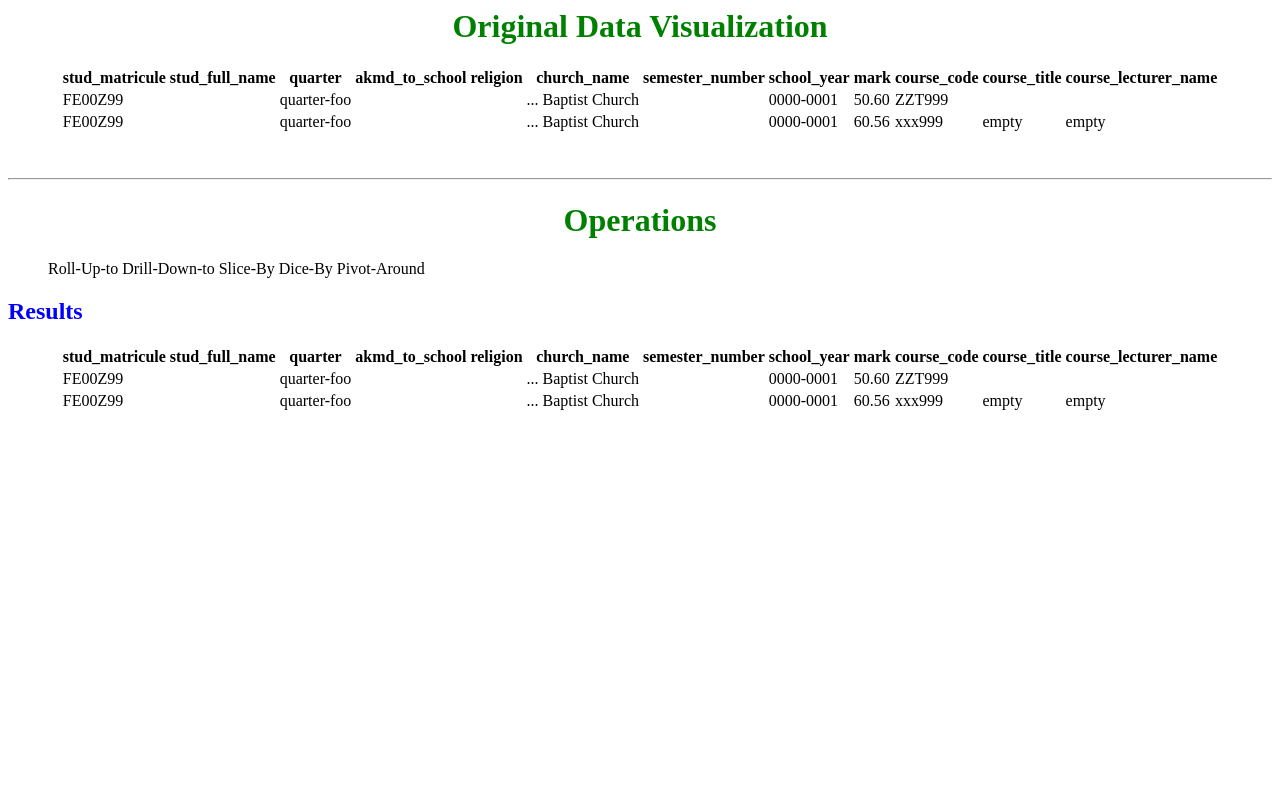
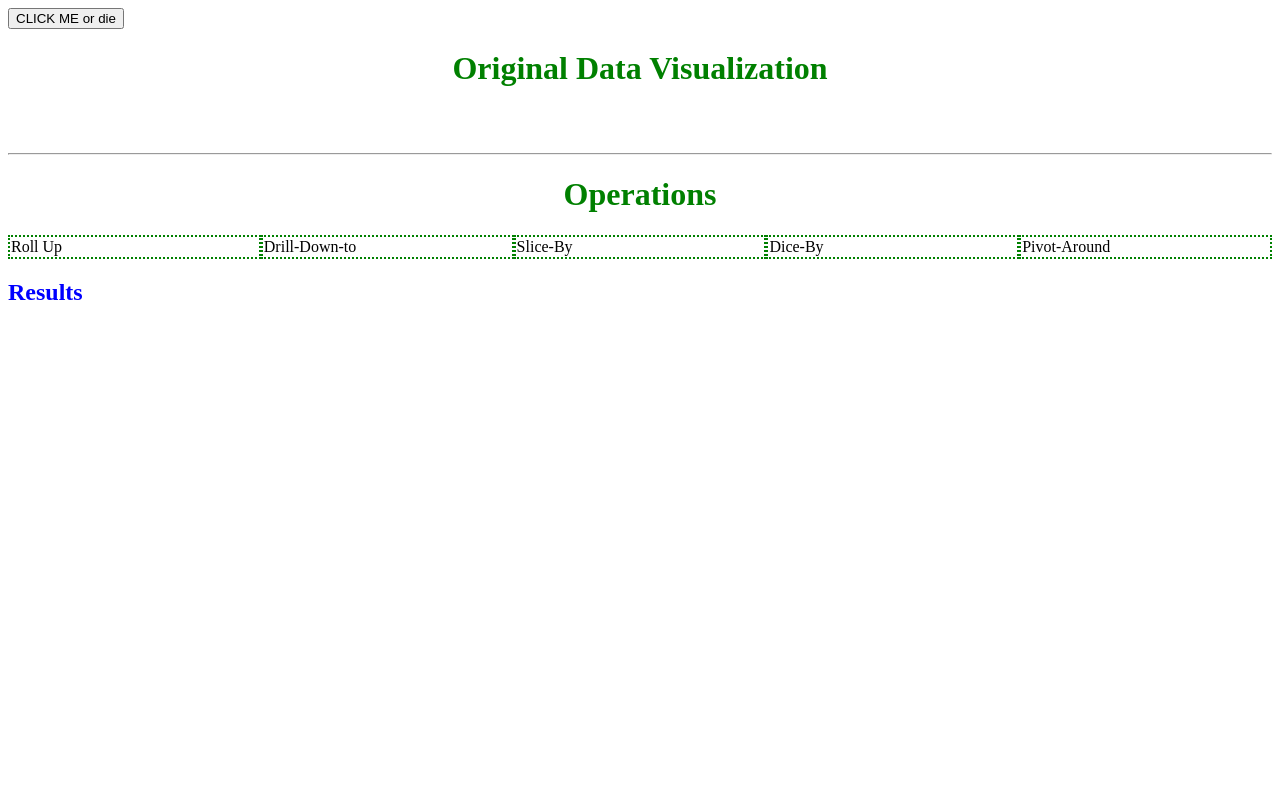
Before and after one commit to nDZIB/cef447_proj, a PHP site: page / in a window 1280 px wide. Run offline with PHP 8.4, Linux system fonts and the light colour scheme; data comes from the database, SQL or seed files in the repository.

Commit message:
modified drill down and rollup operations

```diff
--- a/UNIV_WARE_APP/css/styles.css
+++ b/UNIV_WARE_APP/css/styles.css
@@ -8,6 +8,59 @@ td,th,tr {
 	position: fixed;
 }
 
+li.operation {
+	background-color: #eeffff;
+	color: blue;
+	font-size: 18px;
+	margin-bottom: 2px;
+	border-radius: 5px;
+	list-style: none;
+}
+
 ul#ops > li{
 	display: inline;
 }
+
+/*dialoge box*/
+div#dialog {
+	right: 0;
+	top: 0;
+	height: 100%;
+	width: 100%;
+	background-color: rgba(50, 50, 50, 0.8);
+	display: none;
+	position: fixed;
+	z-index: 1;
+	padding-top: 200px;
+	overflow: hidden;
+}
+
+div#dialog_box {
+	margin-left: auto;
+	margin-right: auto;
+	width: 50%;
+	/*padding: 5%;*/
+	background-color: rgba(200, 200, 200, 0.5);
+}
+
+/*grids*/
+/*rows*/
+* {
+	box-sizing: border-box;
+}
+
+.row:after {
+	clear: both;
+	content: "";
+	display: block;
+}
+.col-6 {width: 50%;}
+.col-12 {width: 100%;}
+.col-7 {width:20%;}
+
+
+[class *= "col-"] {
+	float: left;
+	padding: 1px;
+	border: 2px dotted green;
+}
--- a/UNIV_WARE_APP/dscripts/dbconnection.php
+++ b/UNIV_WARE_APP/dscripts/dbconnection.php
@@ -30,6 +30,16 @@ function get_resultset_headers($resultset, $size) {
 	return $table_header;
 }
 
+function get_resultset_headers_list($resultset, $size) {
+	$table_headers_list="<ul>";
+
+	for ($i=0; $i < $size ; $i++) {
+		$col_name =$resultset->getColumnMeta($i)['name'];
+		$table_headers_list .= "<li onclick='select_field(this.value)'>".$col_name."</li>";
+	}
+	return $table_headers_list."</ul>";
+}
+
 //get number of columns in resultset
 function get_resultset_size($connection, $query) {
 	$pstatement2 = $connection->prepare ($query);
--- a/UNIV_WARE_APP/index.php
+++ b/UNIV_WARE_APP/index.php
@@ -8,6 +8,7 @@
 	<script type="text/javascript" src="./scripts/index_script.js"></script>
 	<link rel="stylesheet" type="text/css" href="./css/styles.css">
 
+<button onclick="show_dialog()">CLICK ME or die</button>
 	<div id="base_data_div">
 		<center><h1 style="color: green;">Original Data Visualization</h1></center>
 		<center>
@@ -20,46 +21,45 @@
 <hr>
 <div>
 	<center><h1 style="color:green;">Operations</h1></center>
-	<div id="operations" onmouseleave="tidy_up()">
-		<ul id="ops">
-		<li id="roll-up-to" onmouseover="show_operation_fields(this.id)" >
-			Roll-Up-to
+	<div id="operations" class="row" onmouseleave="tidy_up()">
+		<div class="col-7" id="roll-up-to" onmouseover="show_operation_fields(this.id)">
+			Roll Up
 			<ul class="operation_list" id="roll_up_list" onmouseleave ="hide_list(this.id)">
 				<li class="operation" id="department" onclick="roll_up(this.id)">Department</li>
 				<li class="operation" id="faculty" onclick="roll_up(this.id)">Faculty</li>
 				<li class="operation" id="religion" onclick="roll_up(this.id)">Religion</li>
 				<li class="operation" id="Shool_year" onclick="roll_up(this.id)">Shool_year</li>
 			</ul>
-		</li>
-		<!-- next operation -->
-		<li id="drill-down-to" onmouseover="show_operation_fields(this.id)" >
-			Drill-Down-to
+		</div>
+		<div class="col-7" id="drill-down-to" onmouseover="show_operation_fields(this.id)">
+			<span>Drill-Down-to</span>
 			<ul class="operation_list" id="drill_down_list" onmouseleave ="hide_list(this.id)">
 				<li class="operation" id="department" onclick="drill_down(this.id)">Department</li>
+				<li class="operation" id="faculty" onclick="roll_up(this.id)">Faculty</li>
+				<li class="operation" id="religion" onclick="roll_up(this.id)">Religion</li>
+				<li class="operation" id="Shool_year" onclick="roll_up(this.id)">Shool_year</li>
 			</ul>
-		</li>
-		<!-- slice operation -->
-		<li id="slice-by" onmouseover="show_operation_fields(this.id)" >
-			Slice-By
+		</div>
+
+		<div class="col-7" id="slice-by" onmouseover="show_operation_fields(this.id)">
+			<span>Slice-By</span>
 			<ul class="operation_list" id="slice_list" onmouseleave ="hide_list(this.id)">
 				<li class="operation" id="Student_dim" onclick="slice(this.id)">Student</li>
 			</ul>
-		</li>
-		<!-- Dice operation -->
-		<li id="dice-by" onmouseover="show_operation_fields(this.id)" >
-			Dice-By
+		</div>
+		<div class="col-7" id="dice-by" onmouseover="show_operation_fields(this.id)">
+			<span>Dice-By</span>
 			<ul class="operation_list" id="dice_list" onmouseleave ="hide_list(this.id)">
 				<li class="operation" id="Student_dim" onclick="dice(this.id)">Student</li>
 			</ul>
-		</li>
-		<!-- pivot operation -->
-		<li id="pivot-around" onmouseover="show_operation_fields(this.id)" >
-			Pivot-Around
+		</div>
+		<div class="col-7" id="pivot-around" onmouseover="show_operation_fields(this.id)">
+			<span>Pivot-Around</span>
 			<ul class="operation_list" id="pivot-around" onmouseleave ="hide_list(this.id)">
 				<li class="operation" id="department" onclick="pivot(this.id)">Department</li>
 			</ul>
-		</li>
-	</ul>
+		</div>
+		<!-- it was here -->
 	</div>
 	<div>
 		<h2 style="color: blue;">Results</h2>
@@ -68,8 +68,33 @@
 			</table>
 		</center>
 	</div>
+</div>
 
-
+<div id="dialog">
+	<div id="dialog_box" class="row">
+		<div class="col-6">
+			<!-- <form> -->
+				<fieldset>
+					<legend>Dice Attributes</legend>
+					<fieldset>
+						<legend>Available Dimensions</legend>
+						<label><input type="checkbox" onclick="get_dim_fields(this.value)" name="av_dimensions" value="student_dim"> Student </label><br>
+						<label><input type="checkbox" onclick="get_dim_fields(this.value)" name="av_dimensions" value="religion_dim"> Religion </label><br>
+						<label><input type="checkbox" onclick="get_dim_fields(this.value)" name="av_dimensions" value="course_dim"> Course </label><br>
+						<label><input type="checkbox" onclick="get_dim_fields(this.value)" name="av_dimensions" value="residence_dim"> Residence </label><br>
+						<label><input type="checkbox" onclick="get_dim_fields(this.value)" name="av_dimensions" value="time_dim" checked="checked"> Time </label><br>
+					</fieldset>
+					<!-- button to give option to select fields to display -->
+					<button onclick="display_available_fields()">Continue</button>
+				</fieldset>
+			<!-- </form> -->
+		</div>
+		<div id="prev_selected_dims" class="col-6">
+			<h1>Selected dimensions</h1>
+		</div>
+		<div class="col-12" id="selected_fields">
+		</div>
+	</div>
 </div>
 
 </body>
--- a/UNIV_WARE_APP/scripts/index_script.js
+++ b/UNIV_WARE_APP/scripts/index_script.js
@@ -40,36 +40,47 @@ function ajaxOperator() {
 
 
 		//execute queries and put results on the page
-		window.onload =  function() {
-			$.get('dscripts/load_base_data.php', {called:true} , function(data) {
-				original_table= $('table#base_data');
-				results_table = $('table#operation_data');
-				headers = "<tr><th>Matricule</th><th>Student Name</th><th>Residence Quarter</th>"+
-						"<th>Average Km dist from school</th><th>Student Religion</th><th>Student Church</th>"+
-						"<th>Semester number</th><th>School Year</th>"+
-						"<th>Mark</th><th>Course Code</th><th>Course Title</th><th>Course Lecturer</th></tr>";
+		// window.onload =  function() {
+		// 	$.get('dscripts/load_base_data.php', {called:true} , function(data) {
+		// 		original_table= $('table#base_data');
+		// 		results_table = $('table#operation_data');
+		// 		headers = "<tr><th>Matricule</th><th>Student Name</th><th>Residence Quarter</th>"+
+		// 				"<th>Average Km dist from school</th><th>Student Religion</th><th>Student Church</th>"+
+		// 				"<th>Semester number</th><th>School Year</th>"+
+		// 				"<th>Mark</th><th>Course Code</th><th>Course Title</th><th>Course Lecturer</th></tr>";
 
-				original_table.append(data);
-				results_table.append(data);
-
-				// //create buttons
-				// operations = $('div#operations');
-				// buttons = "<button id='roll-up' onclick='roll_up(this.id)'>Roll-Up</button>&nbsp;"+
-				// 		"<button id='drill-down' onclick='drill_down(this.id)'>Drill-Down</button>&nbsp;"+
-				// 		"<button id='slice' onclick='slice(this.id)'>Slice</button>&nbsp;"+
-				// 		"<button id='dice' onclick='dice(this.id)'>Dice</button>&nbsp;"+
-				// 		"<button id='pivot' onclick='pivot(this.id)'>Pivot</button>&nbsp;";
-				// operations.append(buttons);
-				//$("ul#ops").css("display", "inline");
-
-
-			})
-		}
+		// 		original_table.append(data);
+		// 		results_table.append(data);
+		// 	})
+		// }
 
 //function to handle roll-up operations on a relevant field
 function roll_up(field) {
+
 	$.get("./dscripts/roll_up.php", {roll_up_to:field}, function(data) {
 		set_results(data);
+		//hide what should be hidden
+		var lowerFields =  ["ul#roll_up_list > li#"+field, "ul#drill_down_list > li#"+field];
+		$("ul#roll_up_list > li").css("display", "inherit");
+		$("ul#drill_down_list > li").css("display", "inherit");
+
+		switch(field) {
+			case "department":
+				lowerFields.push("ul#roll_up_list > li#student");
+				lowerFields.push("ul#drill_down_list > li#faculty");
+				break;
+			case "faculty":
+				lowerFields.push("ul#roll_up_list > li#student");
+				lowerFields.push("ul#roll_up_list > li#department");
+				//show(higherFields);
+				break;
+			case "student":
+				lowerFields.push("ul#drill_down_list > li");
+				break;
+			default://fields which are the least in their concept hierachy
+				break;
+		}
+		remove(lowerFields);
 	})
 }
 
@@ -88,6 +99,22 @@ function dice(operationID) {
 function drill_down(operationID) {
 	$.get("./dscripts/roll_up.php", {roll_up_to:operationID}, function(results) {
 		set_results(results);
+
+		//hide fields which need to be hidden
+		var higherFields = ["ul#drill_down_list > li#"+operationID, "ul#roll_up_list > li#"+operationID];
+		$("ul#roll_up_list > li").css("display", "inherit");
+		$("ul#drill_down_list > li").css("display", "inherit");
+		switch(operationID) {
+			case "department":
+				higherFields.push("ul#drill_down_list > li#faculty");
+				break;
+			case "student":
+				higherFields.push("ul#drill_down_list > li#department");
+				higherFields.push("ul#drill_down_list > li#faculty");
+			default:
+				break;
+		}
+		remove(higherFields);
 	})
 }
 
@@ -100,7 +127,7 @@ function set_results(data) {
 function show_operation_fields(id) {
 	//hide all operation lists
 	tidy_up();
-	$("li#"+id+" ul").css("display", "inline");
+	$("div#"+id+" ul").css("display", "inline");
 }
 
 function hide_list(list_id) {
@@ -110,3 +137,44 @@ function hide_list(list_id) {
 function tidy_up() {
 	$("ul.operation_list").css("display", "none");
 }
+
+function show_dialog() {
+	$("div#dialog").css("display", "block");
+}
+
+function remove (fields) {
+	for (var count = fields.length - 1; count >= 0; count--) {
+		$(fields[count]).css("display", "none");
+	}
+}
+
+function show(fields) {
+	for(var count = fields.length-1; count >=0; count--) {
+		$(fields[count]).css("display", "inherit");
+	}
+}
+
+function populate_dimension(value) {
+	$("div#preview_selected_dims").append(value);
+}
+
+function display_available_fields() {
+	//var selected_dims = $("input:checked");
+	//var p_sltd = $.param(selected_dims);
+	$.get("./dscripts/dice2.php",  function(results) {
+		$("div#dialog").append(results);
+	})
+}
+
+function get_dim_fields(dimension) {
+	$("[value *= "+dimension+"]").hide();
+	$("[value *= "+dimension+"]").parent().hide();
+	$.get("./dscripts/dice2.php", {dim:dimension}, function(results) {
+		$("div#prev_selected_dims").html(results);
+	})
+}
+
+
+function select_field(field) {
+	alert(field);
+}
```
Also changed, not shown: UNIV_WARE_APP/dscripts/dice2.php (added, +25 -0 lines).
